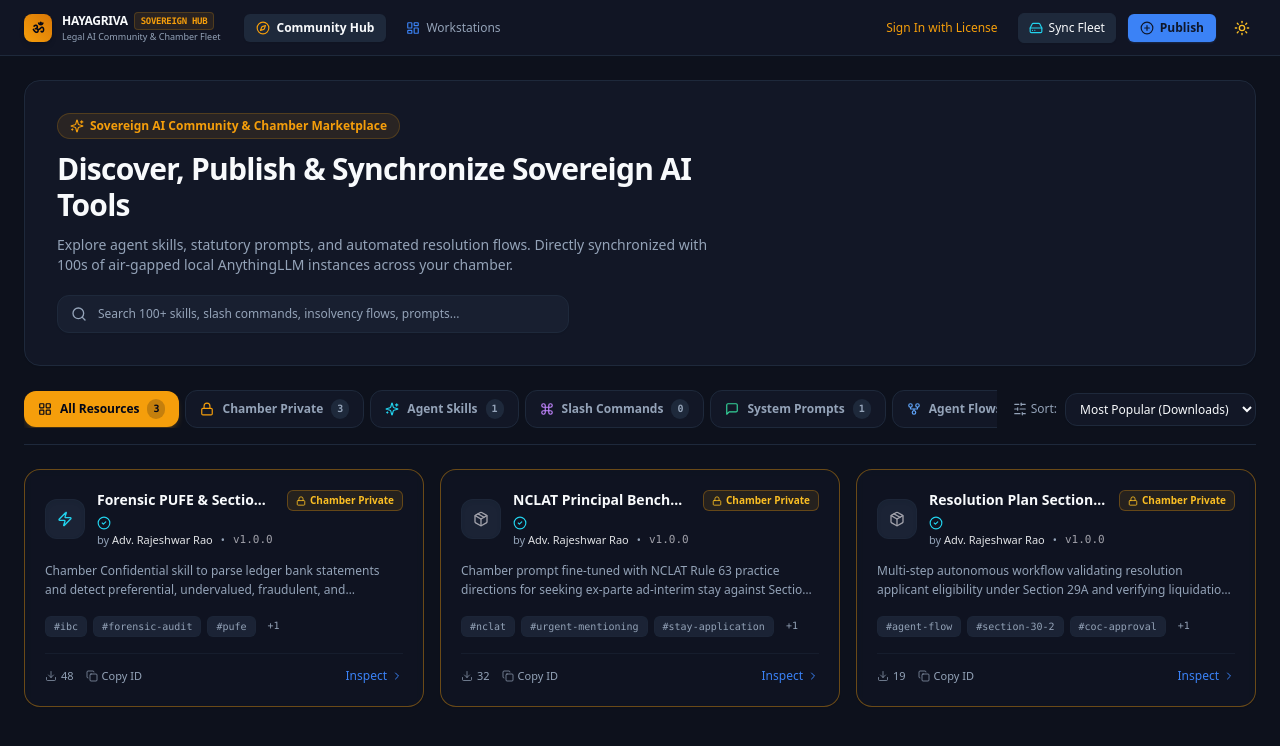
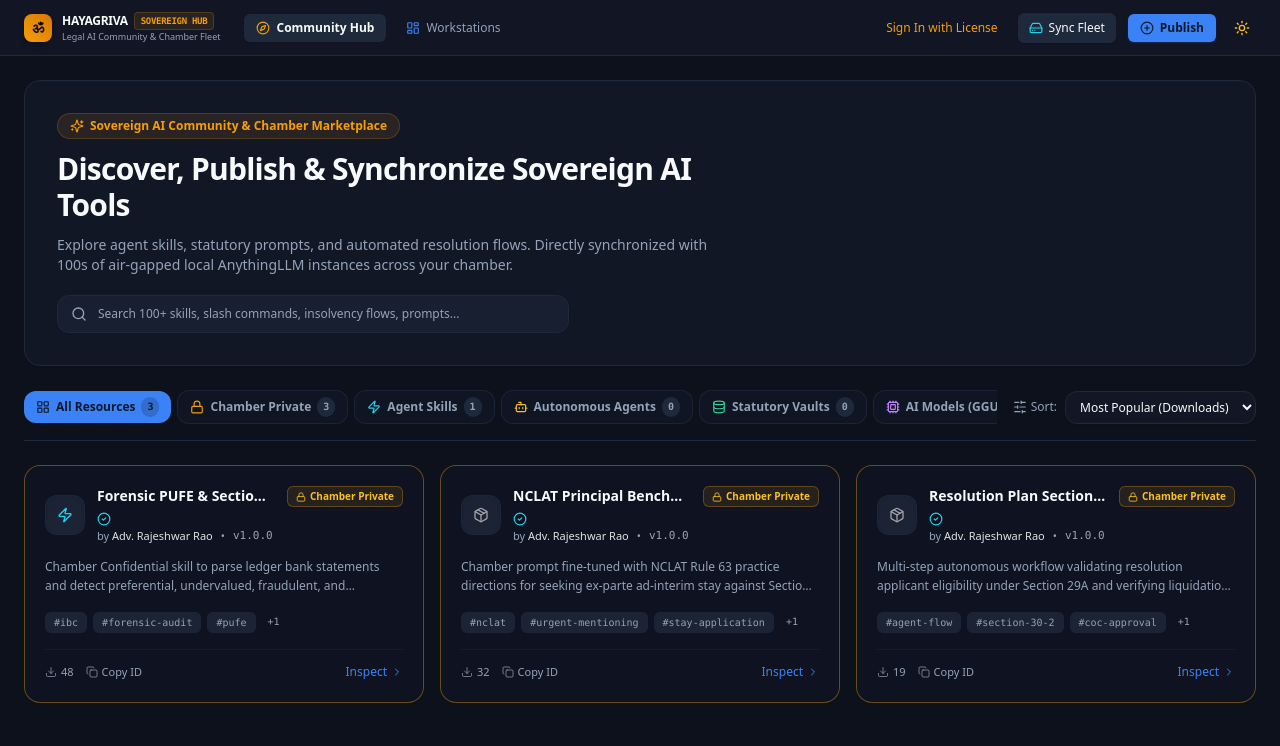
Before and after one commit to Samir1145/app.apnet.net, a Next.js app: page /hub in a window 1280 px wide. Shown: the top 746 px of the page. Built offline with nearby package versions, Linux system fonts and the light colour scheme.

Commit message:
feat(hub): upgrade catalog page with tabs, search, and category pills

```diff
--- a/src/app/hub/page.tsx
+++ b/src/app/hub/page.tsx
@@ -110,6 +110,9 @@
       all: items.length,
       chamber: items.filter(i => i.visibility === 'PRIVATE_CHAMBER').length,
       'agent-skill': items.filter(i => i.itemType === 'agent-skill').length,
+      'custom-agent': items.filter(i => i.itemType === 'custom-agent' || i.itemType === 'agent').length,
+      'legal-vault': items.filter(i => i.itemType === 'legal-vault' || i.itemType === 'bare-act-vault').length,
+      'ai-model': items.filter(i => i.itemType === 'ai-model' || i.itemType === 'slm-model').length,
       'slash-command': items.filter(i => i.itemType === 'slash-command').length,
       'system-prompt': items.filter(i => i.itemType === 'system-prompt').length,
       'agent-flow': items.filter(i => i.itemType === 'agent-flow').length,
--- a/src/components/hub/CategoryTabs.tsx
+++ b/src/components/hub/CategoryTabs.tsx
@@ -1,15 +1,25 @@
 'use client';
 
 import React from 'react';
-import { LayoutGrid, Sparkles, Command, MessageSquare, GitFork, Database, SlidersHorizontal, Lock } from 'lucide-react';
+import {
+  LayoutGrid,
+  Zap,
+  Bot,
+  Database,
+  Cpu,
+  Command,
+  Lock,
+  SlidersHorizontal
+} from 'lucide-react';
 
 export const CATEGORIES = [
   { id: 'all', name: 'All Resources', icon: LayoutGrid, countKey: null },
   { id: 'chamber', name: 'Chamber Private', icon: Lock, color: 'text-amber-500', isChamber: true },
-  { id: 'agent-skill', name: 'Agent Skills', icon: Sparkles, color: 'text-cyan-400' },
-  { id: 'slash-command', name: 'Slash Commands', icon: Command, color: 'text-purple-400' },
-  { id: 'system-prompt', name: 'System Prompts', icon: MessageSquare, color: 'text-emerald-400' },
-  { id: 'agent-flow', name: 'Agent Flows', icon: GitFork, color: 'text-blue-400' },
+  { id: 'agent-skill', name: 'Agent Skills', icon: Zap, color: 'text-cyan-400' },
+  { id: 'custom-agent', name: 'Autonomous Agents', icon: Bot, color: 'text-amber-400' },
+  { id: 'legal-vault', name: 'Statutory Vaults', icon: Database, color: 'text-emerald-400' },
+  { id: 'ai-model', name: 'AI Models (GGUF)', icon: Cpu, color: 'text-purple-400' },
+  { id: 'slash-command', name: 'Slash Commands', icon: Command, color: 'text-sky-400' },
 ];
 
 interface CategoryTabsProps {
@@ -40,18 +50,18 @@
             <button
               key={cat.id}
               onClick={() => setActiveCategory(cat.id)}
-              className={`px-3.5 py-2 rounded-xl text-xs font-semibold flex items-center gap-2 whitespace-nowrap transition-all ${
+              className={`px-3 py-1.5 rounded-xl text-xs font-semibold flex items-center gap-1.5 whitespace-nowrap transition-all ${
                 isSelected
-                  ? 'bg-amber-500 text-slate-950 shadow-md shadow-amber-500/20 font-bold'
-                  : 'bg-card hover:bg-secondary text-muted-foreground hover:text-foreground border border-border'
+                  ? 'bg-primary text-primary-foreground shadow-md font-bold'
+                  : 'bg-card/70 hover:bg-secondary text-muted-foreground hover:text-foreground border border-border/80'
               }`}
             >
-              <Icon className={`w-3.5 h-3.5 ${isSelected ? 'text-slate-950' : cat.color || 'text-muted-foreground'}`} />
+              <Icon className={`w-3.5 h-3.5 ${isSelected ? 'text-primary-foreground' : cat.color || 'text-muted-foreground'}`} />
               <span>{cat.name}</span>
               <span
                 className={`text-[10px] px-1.5 py-0.5 rounded-full font-mono ${
                   isSelected
-                    ? 'bg-slate-950/20 text-slate-950 font-extrabold'
+                    ? 'bg-primary-foreground/20 text-primary-foreground font-extrabold'
                     : 'bg-secondary text-muted-foreground'
                 }`}
               >
@@ -71,7 +81,7 @@
         <select
           value={sortBy}
           onChange={(e) => setSortBy(e.target.value)}
-          className="bg-card border border-border text-foreground text-xs rounded-xl px-2.5 py-1.5 outline-none focus:border-amber-500/50 cursor-pointer shadow-sm"
+          className="bg-card border border-border text-foreground text-xs rounded-xl px-2.5 py-1.5 outline-none focus:border-primary/50 cursor-pointer shadow-sm"
         >
           <option value="downloads">Most Popular (Downloads)</option>
           <option value="recent">Recently Added</option>
```
